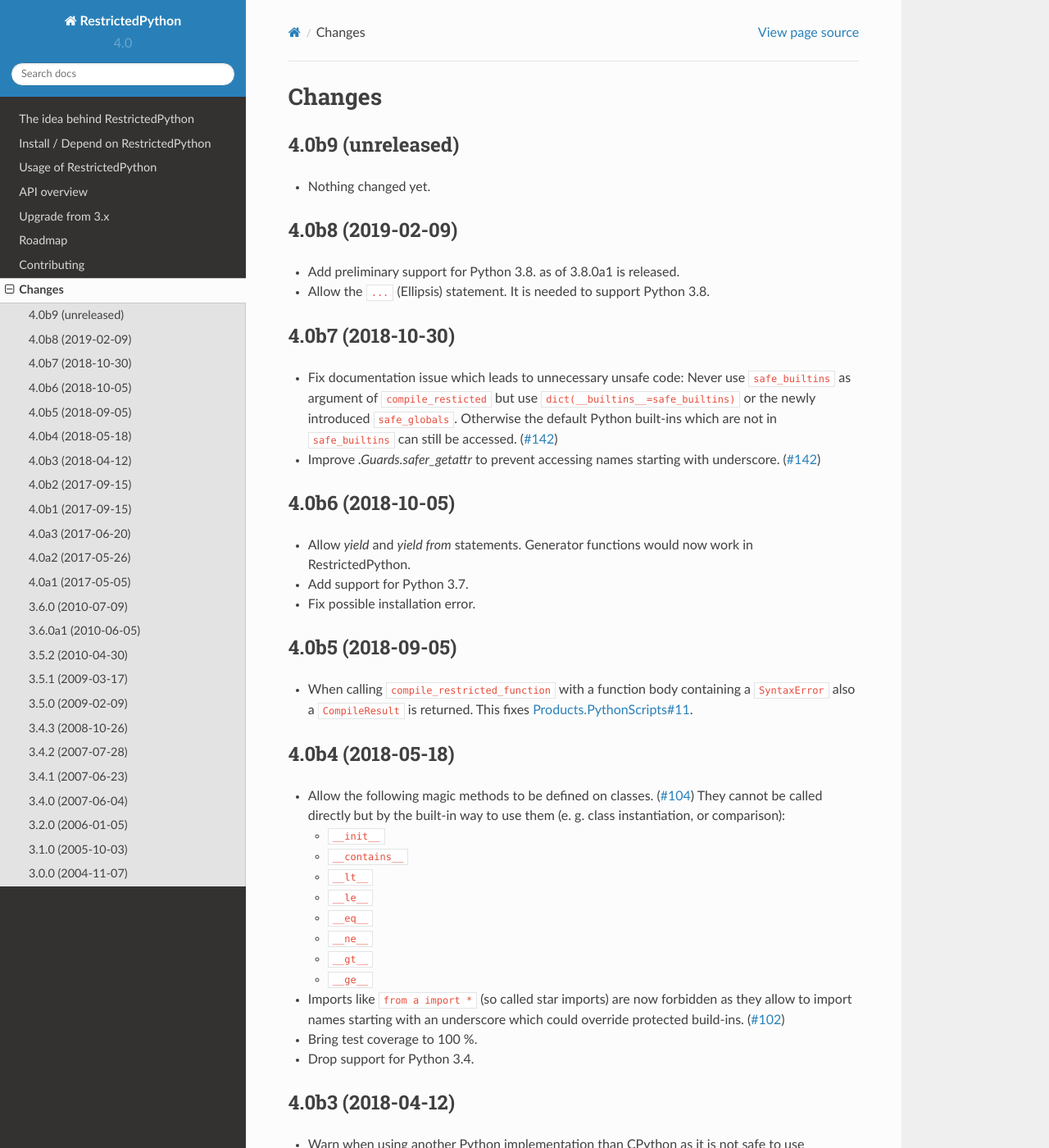
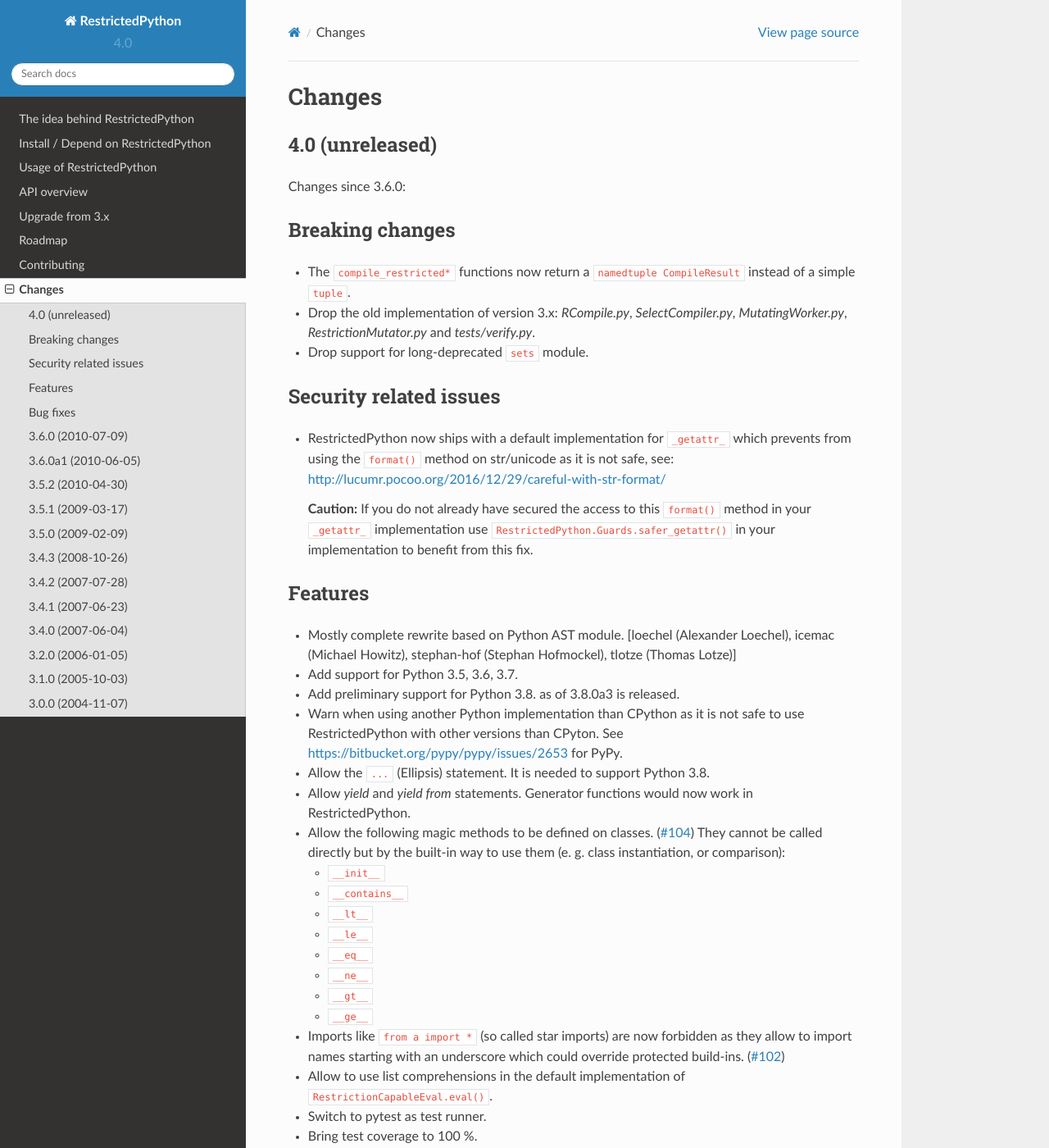
Before and after one commit to zopefoundation/RestrictedPython, a Sphinx documentation site: the page built from docs/CHANGES.rst, in a window 1280 px wide and 1400 px high. Shown: the whole window at 82% size. Built offline with Sphinx 7.4.7 and the Read the Docs theme 2.0.0, drawn with Linux system fonts in a browser that asks for light colours; some of the changed text lies outside the part shown.

Commit message:
Garden change log.

```diff
--- a/docs/CHANGES.rst
+++ b/docs/CHANGES.rst
@@ -1,56 +1,55 @@
 Changes
 =======
 
-4.0b9 (unreleased)
-------------------
+4.0 (unreleased)
+----------------
 
-- Nothing changed yet.
+Changes since 3.6.0:
 
+Breaking changes
+----------------
 
-4.0b8 (2019-02-09)
-------------------
+- The ``compile_restricted*`` functions now return a
+  ``namedtuple CompileResult`` instead of a simple ``tuple``.
 
-- Add preliminary support for Python 3.8. as of 3.8.0a1 is released.
+- Drop the old implementation of version 3.x: `RCompile.py`,
+  `SelectCompiler.py`, `MutatingWorker.py`, `RestrictionMutator.py` and
+  `tests/verify.py`.
+
+- Drop support for long-deprecated ``sets`` module.
+
+Security related issues
+-----------------------
+
+- RestrictedPython now ships with a default implementation for
+  ``_getattr_`` which prevents from using the ``format()`` method on
+  str/unicode as it is not safe, see:
+  http://lucumr.pocoo.org/2016/12/29/careful-with-str-format/
+
+  **Caution:** If you do not already have secured the access to this
+  ``format()`` method in your ``_getattr_`` implementation use
+  ``RestrictedPython.Guards.safer_getattr()`` in your implementation to
+  benefit from this fix.
+
+Features
+--------
+
+- Mostly complete rewrite based on Python AST module.
+  [loechel (Alexander Loechel), icemac (Michael Howitz),
+  stephan-hof (Stephan Hofmockel), tlotze (Thomas Lotze)]
+
+- Add support for Python 3.5, 3.6, 3.7.
+
+- Add preliminary support for Python 3.8. as of 3.8.0a3 is released.
+
+- Warn when using another Python implementation than CPython as it is not safe
+  to use RestrictedPython with other versions than CPyton.
+  See https://bitbucket.org/pypy/pypy/issues/2653 for PyPy.
 
 - Allow the ``...`` (Ellipsis) statement. It is needed to support Python 3.8.
 
-
-4.0b7 (2018-10-30)
-------------------
-
-- Fix documentation issue which leads to unnecessary unsafe code: Never use
-  ``safe_builtins`` as argument of ``compile_resticted`` but use
-  ``dict(__builtins__=safe_builtins)`` or the newly introduced
-  ``safe_globals``. Otherwise the default Python built-ins which are not in
-  ``safe_builtins`` can still be accessed.
-  (`#142 <https://github.com/zopefoundation/RestrictedPython/issues/142>`_)
-
-- Improve `.Guards.safer_getattr` to prevent accessing names starting with
-  underscore.
-  (`#142 <https://github.com/zopefoundation/RestrictedPython/issues/142>`_)
-
-
-4.0b6 (2018-10-05)
-------------------
-
 - Allow `yield` and `yield from` statements.
   Generator functions would now work in RestrictedPython.
-
-- Add support for Python 3.7.
-
-- Fix possible installation error.
-
-
-4.0b5 (2018-09-05)
-------------------
-
-- When calling ``compile_restricted_function`` with a function body containing
-  a ``SyntaxError`` also a ``CompileResult`` is returned. This fixes
-  `Products.PythonScripts#11 <https://github.com/zopefoundation/Products.PythonScripts/issues/11>`_.
-
-
-4.0b4 (2018-05-18)
-------------------
 
 - Allow the following magic methods to be defined on classes.
   (`#104 <https://github.com/zopefoundation/RestrictedPython/issues/104>`_)
@@ -71,77 +70,20 @@
   override protected build-ins.
   (`#102 <https://github.com/zopefoundation/RestrictedPython/issues/102>`_)
 
-- Bring test coverage to 100 %.
-
-- Drop support for Python 3.4.
-
-
-4.0b3 (2018-04-12)
-------------------
-
-- Warn when using another Python implementation than CPython as it is not safe to use RestrictedPython with other versions than CPyton.
-  See https://bitbucket.org/pypy/pypy/issues/2653 for PyPy.
-
 - Allow to use list comprehensions in the default implementation of
   ``RestrictionCapableEval.eval()``.
 
-4.0b2 (2017-09-15)
-------------------
+- Switch to pytest as test runner.
 
-- Fix regression in ``RestrictionCapableEval`` which broke when using list comprehensions.
+- Bring test coverage to 100 %.
 
-4.0b1 (2017-09-15)
-------------------
+Bug fixes
+---------
 
-- Security issue: RestrictedPython now ships with a default implementation for
-  ``_getattr_`` which prevents from using the ``format()`` method on
-  str/unicode as it is not safe, see:
-  http://lucumr.pocoo.org/2016/12/29/careful-with-str-format/
+- Improve `.Guards.safer_getattr` to prevent accessing names starting with
+  underscore.
+  (`#142 <https://github.com/zopefoundation/RestrictedPython/issues/142>`_)
 
-  **Caution:** If you do not already have secured the access to this
-  ``format()`` method in your ``_getattr_`` implementation use
-  ``RestrictedPython.Guards.safer_getattr()`` in your implementation to
-  benefit from this fix.
-
-- Drop the old implementation of version 3.x: `RCompile.py`,
-  `SelectCompiler.py`, `MutatingWorker.py`, `RestrictionMutator.py` and
-  `tests/verify.py`.
-
-- Drop support for PyPy as there currently is no way to restrict the builtins.
-  See https://bitbucket.org/pypy/pypy/issues/2653.
-
-- Remove ``__len__`` method in ``.Guards._write_wrapper`` because it is no
-  longer reachable by code using the wrapper.
-
-4.0a3 (2017-06-20)
-------------------
-
-- Fix install problem caused by an invisible non-ASCII character in
-  `README.rst`.
-
-- Update configurations to give better feedback and helpful reports.
-
-4.0a2 (2017-05-26)
-------------------
-
-- Modified README and setup.py to provide a better desciption test for PyPI.
-  [loechel]
-
-- Drop support for long-deprecated ``sets`` module.
-  [tseaver]
-
-4.0a1 (2017-05-05)
-------------------
-
-- Mostly complete rewrite based on Python AST module.
-  [loechel (Alexander Loechel), icemac (Michael Howitz), stephan-hof (Stephan Hofmockel), tlotze (Thomas Lotze)]
-
-- Support Python versions 3.4 up to 3.6.
-
-- switch to pytest
-
-- The ``compile_restricted*`` functions now return a
-  ``namedtuple CompileResult`` instead of a simple ``tuple``.
 
 3.6.0 (2010-07-09)
 ------------------
--- a/setup.py
+++ b/setup.py
@@ -32,7 +32,7 @@
 
 setup(
     name='RestrictedPython',
-    version='4.0b9.dev0',
+    version='4.0.dev0',
     url='https://github.com/zopefoundation/RestrictedPython',
     license='ZPL 2.1',
     description=(
```
